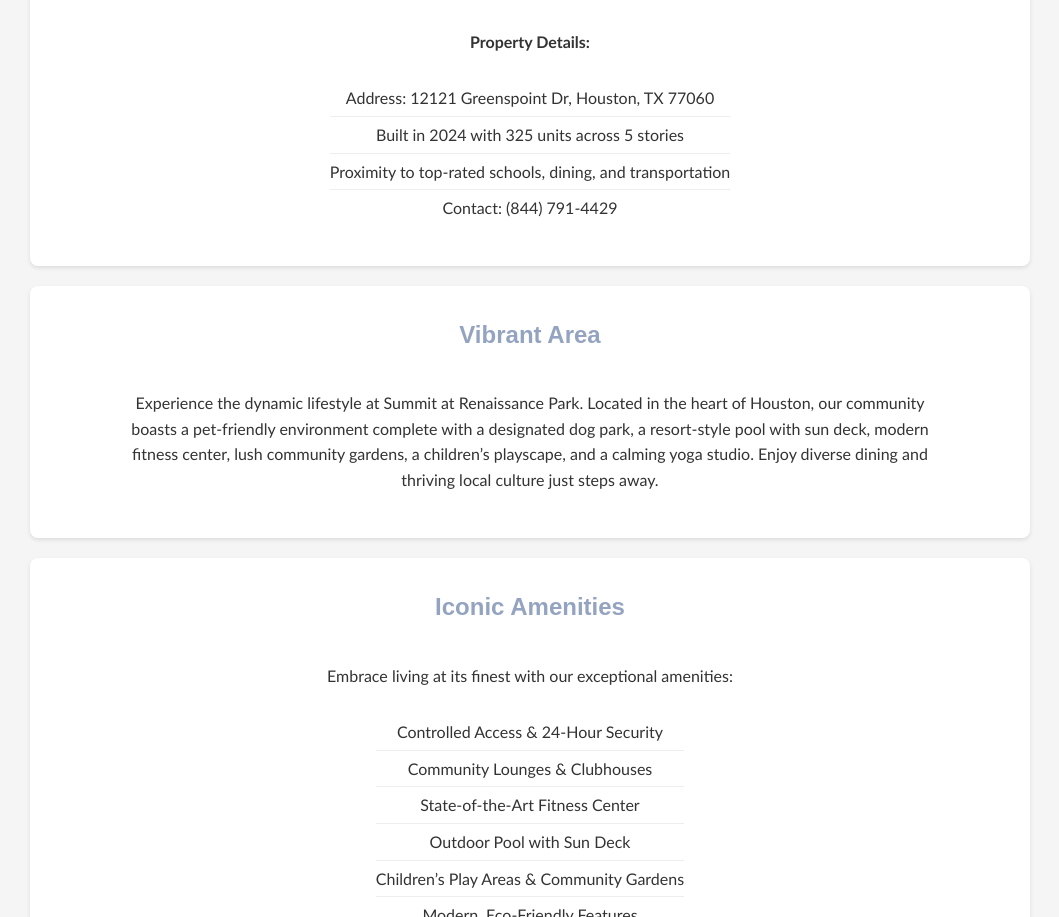
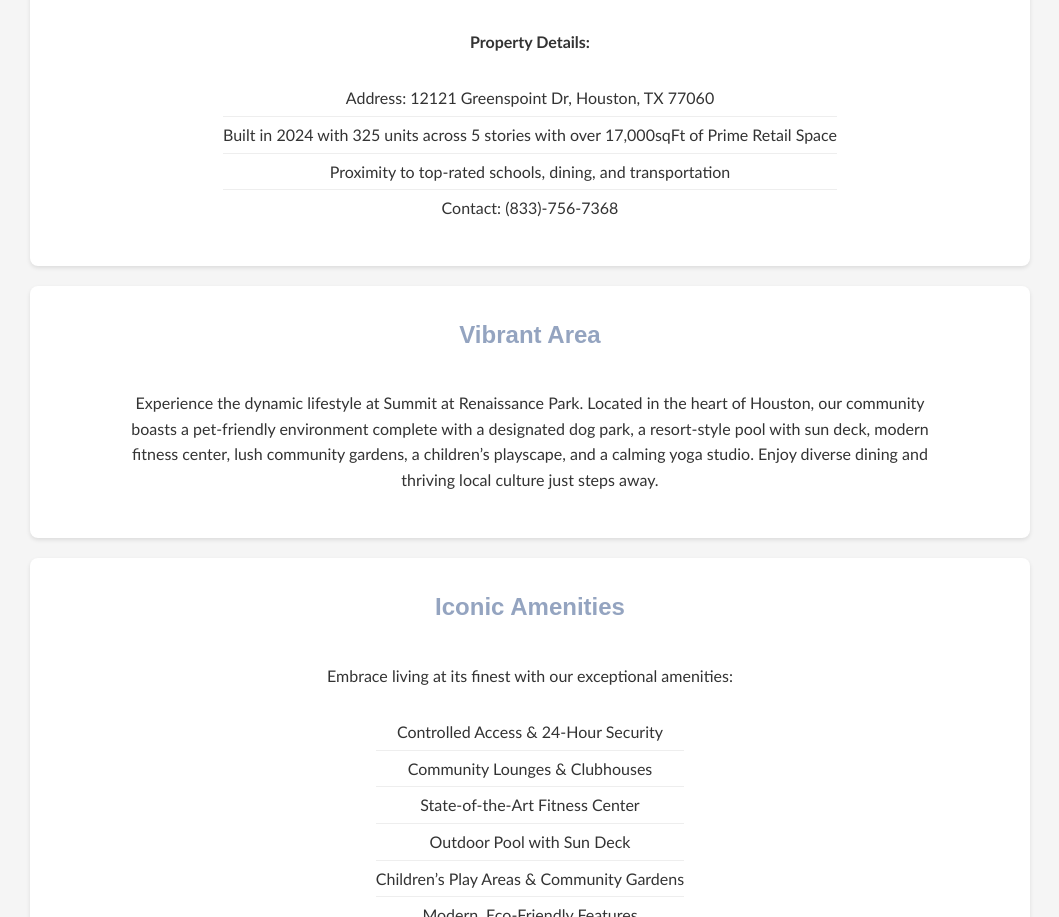
Before and after one commit to ssmanji89/slmgt-sarp-workatsarp, a plain HTML site: page index.html in a window 1280 px wide. Shown: the part 1942-2859 px from the top of the page, without its empty margins (110-1169 px from the left). Drawn offline with Linux system fonts and the light colour scheme.

Commit message:
Update index.html

```diff
--- a/index.html
+++ b/index.html
@@ -234,9 +234,9 @@
     <p><strong>Property Details:</strong></p>
     <ul>
       <li>Address: 12121 Greenspoint Dr, Houston, TX 77060</li>
-      <li>Built in 2024 with 325 units across 5 stories</li>
+      <li>Built in 2024 with 325 units across 5 stories with over 17,000sqFt of Prime Retail Space</li>
       <li>Proximity to top-rated schools, dining, and transportation</li>
-      <li>Contact: (844) 791-4429</li>
+      <li>Contact: (833)-756-7368</li>
     </ul>
   </section>
   <section id="vibrant" class="feature">
```
